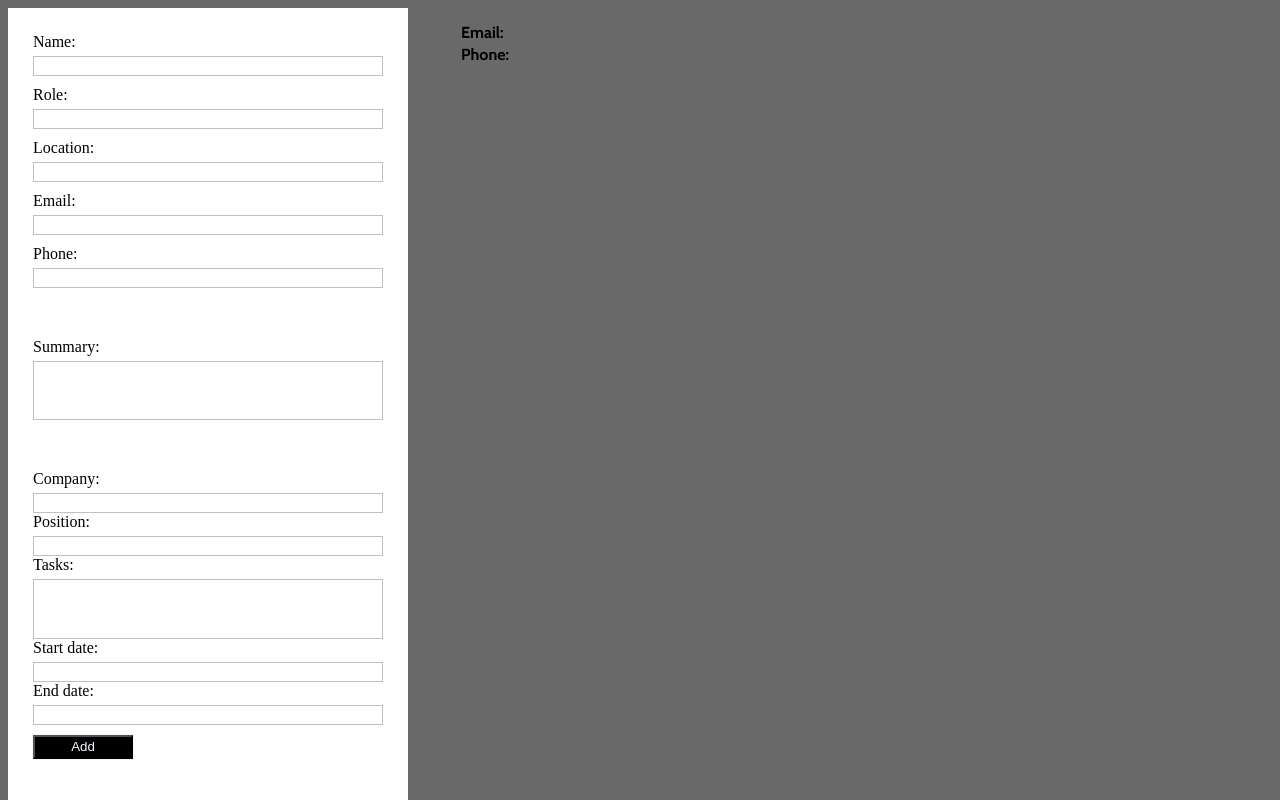
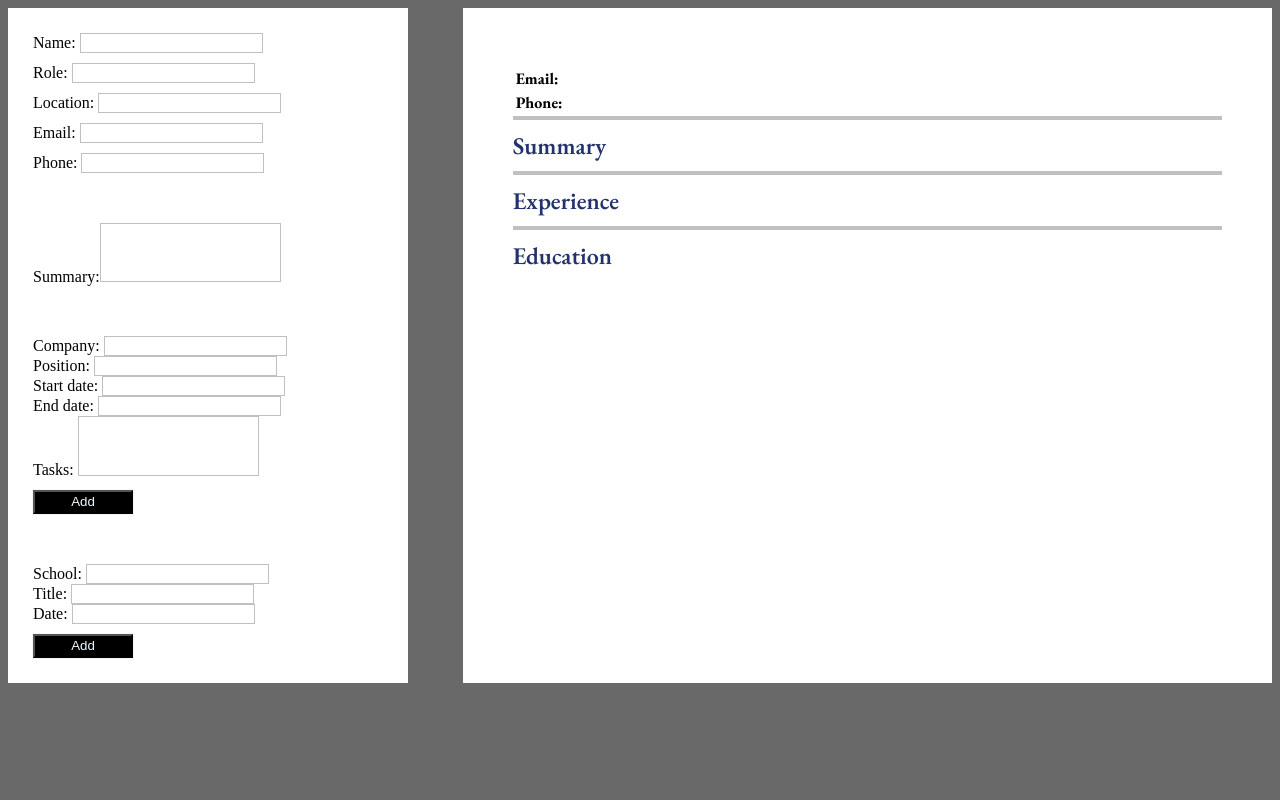
Before and after one commit to marcusicaro/cv-application, a React (Create React App) app: page / in a window 1280 px wide. Shown: the top 800 px of the page. Built offline with nearby package versions, Linux system fonts and the light colour scheme.

Commit message:
Add edit task with text field bug

```diff
--- a/src/App.css
+++ b/src/App.css
@@ -1,13 +1,14 @@
-@import url('https://fonts.googleapis.com/css2?family=Cabin:wght@400;700&family=EB+Garamond:wght@400;700&display=swap');
+@import url('https://fonts.googleapis.com/css2?family=Cabin:wght@400;700&family=EB+Garamond:wght@400;600;700&display=swap');
 
 body {
     background-color: rgba(7, 7, 7, 0.603);
 }
 
 .main {
-    display: flex;
-    flex-wrap: wrap;
+    display: grid;
+    grid-template-columns: 1fr 2fr;
     gap: 50px;
+    justify-content: space-around;
 }
 
 .add-form {
@@ -19,13 +20,15 @@ body {
     padding: 25px;
 }
 
+form {
+    font-family: 'Cabin', sans-serif;
+}
+
 p {
-    font-family: 'Cabin', sans-serif;
     margin: 3px;
 }
 
 h3 {
-    /* font-family: 'EB Garamond', serif; */
     font-family: 'Cabin', sans-serif;
 }
 
@@ -57,41 +60,49 @@ textarea {
     appearance: none;
     resize: none;
     height: 4em;
+    font-family: Arial, Helvetica, sans-serif;
 }
 
 textarea:focus {
     outline: 1px solid silver;
 }
 
-#render-task {
+.general-info, .summary-info, .experience-content {
+    border-bottom: 4px solid silver;
+}
+
+#render-task, #summary-text {
     white-space: pre-wrap;
 }
 
-.cv-preview {
+.preview {
     background-color: white;
-    width: 700px;
-    height: min-content;
+    max-width: 875px;
     padding: 50px;
+    font-family: 'EB Garamond', serif;
 }
 
+.preview h2 {
+    color: #23316d;
+    margin: 10px 0px;
+    font-weight: 600;
+}
 
-
-.general-info h3 {
-    margin-top: 0px;
-    margin-bottom: 15px;
+.preview h1 {
+    color: #23316d;
+    margin: 10px 0px;
 }
 
 .experience-content, .education-content {
     display: grid;
-    gap: 35px;
-    grid-template-columns: 1fr 1fr;
+    gap: 10px;
 }
 
 .edit-field {
     display: none;
     width: 230px;
     background-color: white;
-    padding: 15px;
+    margin: 10px;
     gap: 15px;
 }
 
@@ -100,34 +111,40 @@ textarea:focus {
     display: grid;
     grid-template-columns: min-content min-content;
     justify-content: space-between;
+    grid-column: 1 / 3;
 }
 
-.input-content {
+.experience-edit {
+    display: none;
+    background-color: white;
+    margin: 10px;
+    gap: 15px;
+    grid-template-columns: min-content min-content;
+    grid-template-rows: min-content min-content min-content min-content;
+}
+
+.tasks-field {
     display: grid;
-    grid-template-rows: 1fr 1fr;
-    grid-template-rows: min-content;
+    grid-template-rows: min-content min-content;
     gap: 5px;
 }
 
-.experience-content:hover .edit-field {
-    margin-left: 2px;
-    display: block;
+.experience-edit .tasks-field {
+    grid-column: 1 / 3;
+}
+
+.experience-content:hover .experience-edit {
+    margin-left: 3px;
+    display: grid;
 }
 
 
 .education-content:hover .edit-field {
-    margin-left: 2px;
+    margin-left: 3px;
     display: block;
 }
 
-.experience-content:hover .trash {
-    margin-left: 2px;
-    display: block;
+.education-content {
+    display: grid;
+    grid-template-columns: 1fr 1fr;
 }
-
-
-
-.icons {
-    display: grid;
-    grid-auto-flow: column;
-}
--- a/src/components/Main.js
+++ b/src/components/Main.js
@@ -39,11 +39,6 @@ export default class Main extends Component {
     })
   }
 
-  // editEducation = (id) => {
-  //   this.setState({
-  //     education: this.state.education.map(el => (el.id === id ? {...el, school:'123123'} : el))
-  //   })
-  // }
   editEducation = (id, newSchool, newTitle, newDate) => {
     let findIndex = this.state.education.findIndex(item => item.id === id)
     let copyEducation = [...this.state.education]
@@ -53,9 +48,13 @@ export default class Main extends Component {
     })
   }
 
-
-  editExperience = (id) => {
-    console.log(id)
+  editExperience = (id, newCompany, newPosition, newStartDate, newEndDate, newTasks) => {
+    let findIndex = this.state.experience.findIndex(item => item.id === id)
+    let copyExperience = [...this.state.experience]
+    copyExperience[findIndex] = {company: [newCompany], position: [newPosition], startDate: [newStartDate], endDate: [newEndDate], tasks: [newTasks], id: [id]}
+    this.setState({
+      experience: [...copyExperience]
+    })
   }
 
   render() {
@@ -70,8 +69,11 @@ export default class Main extends Component {
         </div>
         <div className='preview'>
           <GeneralRender props={general} />
+          <h2>Summary</h2>
           <SummaryRender props={summary} />
+          <h2>Experience</h2>
           <ExperienceRender experiences={experience} deleteExperience={this.deleteItem} editExperience={this.editExperience}/>
+          <h2>Education</h2>
           <EducationRender education={education} deleteEducation={this.deleteItem} editEducation={this.editEducation}/>
         </div>
 
--- a/src/components/experience/Experience.js
+++ b/src/components/experience/Experience.js
@@ -7,9 +7,9 @@ class Experience extends Component {
     this.state = {
         company: '',
         position: '',
-        tasks: '',
         startDate: '',
         endDate: '',
+        tasks: '',
     }
   }
 
@@ -49,16 +49,16 @@ class Experience extends Component {
           <input name="position" value={position} onChange={this.handleInputChange} type="text" id="position"></input>
           </div>
           <div className='input-content'>
-          <label htmlFor="tasks">Tasks: </label>
-          <textarea name="tasks" value={tasks} onChange={this.handleInputChange} type="text" id="tasks"></textarea>
-          </div>
-          <div className='input-content'>
           <label htmlFor="startDate">Start date: </label>
           <input name="startDate" value={startDate} onChange={this.handleInputChange} type="text" id="startDate"></input>
           </div>
           <div className='input-content'>
           <label htmlFor="endDate">End date: </label>
           <input name="endDate" value={endDate} onChange={this.handleInputChange} type="text" id="endDate"></input>
+          </div>
+          <div className='input-content'>
+          <label htmlFor="tasks">Tasks: </label>
+          <textarea name="tasks" value={tasks} onChange={this.handleInputChange} type="text" id="tasks"></textarea>
           </div>
         </div>
         <button type='submit'>Add</button>
--- /dev/null
+++ b/src/components/experience/ExperienceEdit.js
@@ -0,0 +1,69 @@
+import React, { Component } from 'react'
+
+export default class ExperienceEdit extends Component {
+    constructor(props) {
+        super(props);
+
+        this.state = {
+            editCompany: this.props.company,
+            editPosition: this.props.position,
+            editTasks: this.props.tasks,
+            editStartDate: this.props.startDate,
+            editEndDate: this.props.endDate,
+        }
+    }
+
+    handleInputChanges = (e) => {
+        const target = e.target;
+        const name = target.name;
+
+        this.setState({
+            [name]: target.value
+        })
+    }
+
+
+    onSubmitForm = (e) => {
+        const {editCompany, editPosition, editTasks, editStartDate, editEndDate} = this.state
+        const parent = this.props
+        e.preventDefault();
+        parent.editExperience(parent.id, editCompany, editPosition, editStartDate, editEndDate, editTasks)
+    }
+
+    deleteItem = (e) => {
+      const parent = this.props
+      parent.deleteExperience(parent.id, 'experience')
+    }
+
+  render() {
+    const {editCompany, editPosition, editTasks, editStartDate, editEndDate} = this.state
+    return (
+      <div className='experience-edit'>
+        <div className='input-content'>
+        <label htmlFor='editCompany'>Company: </label>
+        <input name='editCompany' value={editCompany} onChange={this.handleInputChanges} type="text" id="editCompany"></input>
+        </div>
+        <div className='input-content'>
+        <label htmlFor='editPosition'>Position: </label>
+        <input name='editPosition' value={editPosition} onChange={this.handleInputChanges} type="text" id="editPosition"></input>
+        </div>
+        <div className='input-content'>
+        <label htmlFor='editStartDate'>Start date: </label>
+        <input name='editStartDate' value={editStartDate} onChange={this.handleInputChanges} type="text" id="editStartDate"></input>
+        </div>
+        <div className='input-content'>
+        <label htmlFor='editEndDate'>End date: </label>
+        <input name='editEndDate' value={editEndDate} onChange={this.handleInputChanges} type="text" id="editEndDate"></input>
+        </div>
+        <div className='tasks-field'>
+        <label htmlFor='editTasks'>Tasks: </label>
+        <textarea name='editTasks' value={editTasks} onChange={this.handleInputChanges} id="editTasks"></textarea>
+        </div>
+        <div className='edit-buttons'>
+        <button onClick={this.onSubmitForm}>Edit</button>
+        <button onClick={this.deleteItem} className="delete">Delete</button>
+        </div>
+      </div>
+    )
+  }
+}
--- a/src/components/experience/ExperienceRender.js
+++ b/src/components/experience/ExperienceRender.js
@@ -1,20 +1,17 @@
 import React from 'react'
-import { FontAwesomeIcon } from '@fortawesome/react-fontawesome'
-import { faTrash, faPencil } from '@fortawesome/free-solid-svg-icons'
+import ExperienceEdit from './ExperienceEdit'
 
 export const ExperienceRender = ({experiences, deleteExperience, editExperience}) => {
   return (
     <div className="experience-content">
-        {experiences.map((el) => {
+        {experiences.map((e) => {
             return (
-            <div key={el.id}>
-                <p><b>Company: </b>{el.company}</p>
-                <p>{el.startDate} - {el.endDate}</p>
-                <p><b>{el.position}</b></p>
-                <p id='render-task'>{el.tasks}</p>
-                <div className='icons'>
-                <FontAwesomeIcon icon={faTrash} className="trash" onClick={() => {deleteExperience(el.id, 'experience')}}/>
-                <FontAwesomeIcon icon={faPencil} className="pen" onClick={() => {editExperience(el.id)}}/>
+            <div key={e.id}>
+                <p><b>{e.company}</b>, {e.position}</p>
+                <p>{e.startDate} - {e.endDate}</p>
+                <p id='render-task'>{e.tasks}</p>
+                <div>
+                <ExperienceEdit editExperience={editExperience} id={e.id} company={e.company} position={e.position} startDate={e.startDate} endDate={e.endDate} deleteExperience={deleteExperience}/>
                 </div>
             </div>
             )
--- a/src/components/general/GeneralRender.js
+++ b/src/components/general/GeneralRender.js
@@ -4,7 +4,7 @@ export const GeneralRender = ({props}) => {
   const {name, role, location, email, phone} = props
   return (
     <div className='general-info'>
-        <h3>{name}</h3>
+        <h1>{name}</h1>
         <p><b>{role}</b></p>
         <p>{location}</p>
         <p><b>Email: </b>{email}</p>
--- a/src/components/summary/SummaryRender.js
+++ b/src/components/summary/SummaryRender.js
@@ -4,7 +4,7 @@ export const SummaryRender = ({props}) => {
   const {summary} = props
   return (
     <div className='summary-info'>
-        <p>{summary}</p>
+        <p id='summary-text'>{summary}</p>
     </div>
   )
 }
```
